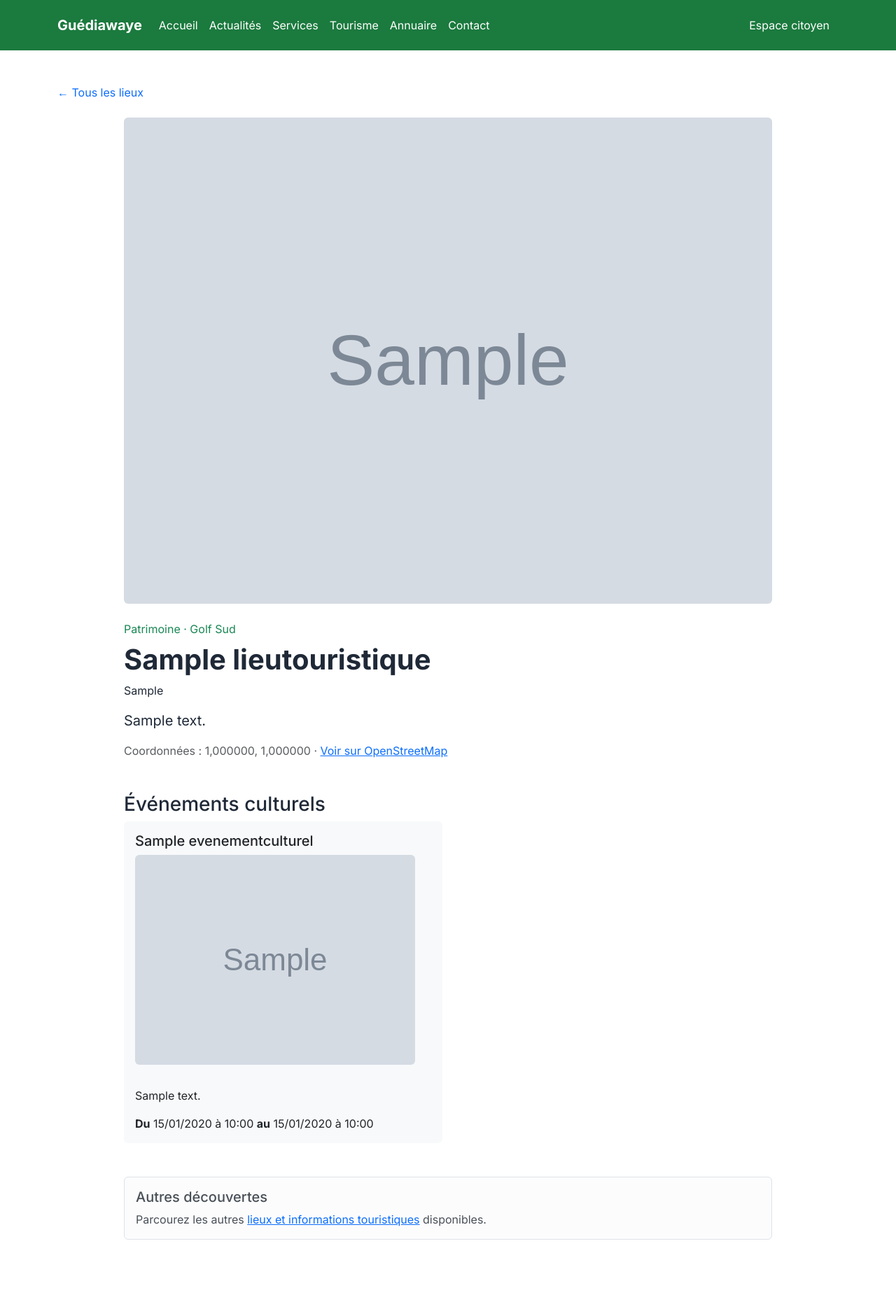
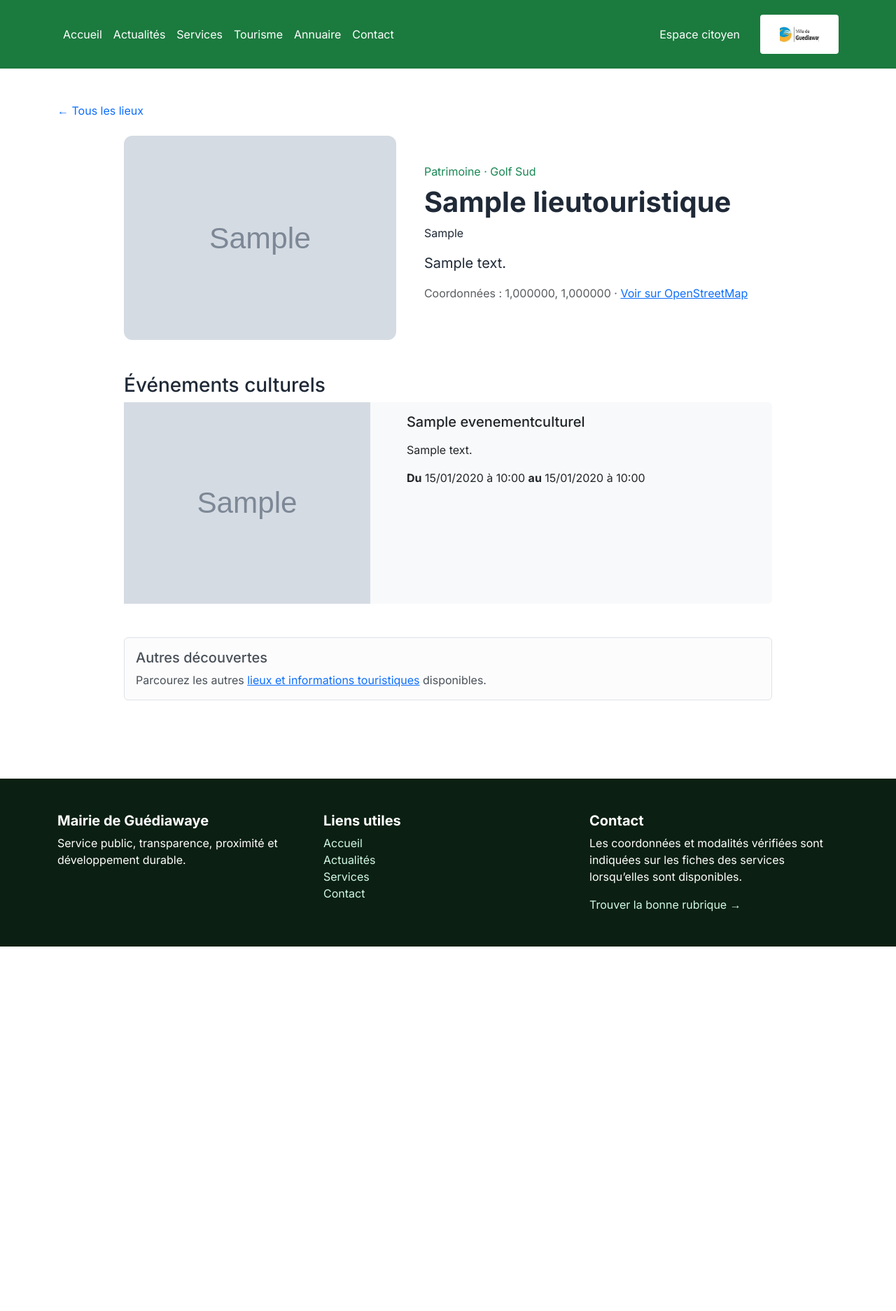
Before and after one commit to moussatan67-star/site_web_guediawaye, a Django app: a page that uses projet_guediawaye/templates/includes/header.html in a window 1280 px wide. Shown: the top 1874 px of the page at 70% size. After the commit the page ends 1353 px from the top, so only its background shows below. Run offline with Django 5.2, Linux system fonts and the light colour scheme; data comes from the database, SQL or seed files in the repository; tables that the repository leaves empty hold one stand-in row (values such as "Sample post"); grey boxes marked "Sample" are stand-in pictures.

Commit message:
modification des pages

```diff
--- a/projet_guediawaye/static/css/custom.css
+++ b/projet_guediawaye/static/css/custom.css
@@ -39,6 +39,20 @@ table {
 
 .site-header .navbar-brand {
   white-space: nowrap;
+}
+
+.site-header .site-brand {
+  margin-right: 0;
+  margin-left: auto;
+}
+
+.site-header .site-brand img {
+  display: block;
+  width: 7rem;
+  height: 3.5rem;
+  object-fit: contain;
+  background: var(--color-white);
+  border-radius: 0.25rem;
 }
 
 .site-header .navbar-brand,
@@ -119,6 +133,73 @@ table {
   border: 0;
 }
 
+.alternating-media-list > .media-text-item {
+  flex: 0 0 100%;
+  width: 100%;
+}
+
+.alternating-media-list {
+  row-gap: 3rem;
+}
+
+.media-text-item.has-media > article {
+  display: flex;
+  flex-direction: row;
+  gap: 2.25rem;
+  min-height: 18rem;
+}
+
+.media-text-item.has-media:nth-child(even) > article {
+  flex-direction: row-reverse;
+}
+
+.media-text-item.has-media > article > .media-text-image {
+  flex: 0 0 38%;
+  width: 38%;
+  height: auto;
+  min-height: 18rem;
+  object-fit: cover;
+}
+
+.media-text-item.has-media > article > .media-text-logo {
+  object-fit: contain;
+  padding: 2rem;
+  background: var(--color-light);
+}
+
+.media-text-item.has-media > article > .card-body {
+  flex: 1 1 62%;
+}
+
+.media-text-row {
+  display: flex;
+  align-items: center;
+  gap: 2.5rem;
+}
+
+.media-text-row > .media-text-image {
+  flex: 0 0 42%;
+  width: 42%;
+  max-height: 28rem;
+  object-fit: cover;
+  border-radius: 0.75rem;
+}
+
+.media-text-row > .media-text-logo {
+  object-fit: contain;
+  padding: 2rem;
+  background: var(--color-light);
+}
+
+.media-text-row > .media-text-content {
+  flex: 1 1 58%;
+  min-width: 0;
+}
+
+.alternating-media-list > .media-text-item:nth-child(even) > .media-text-row {
+  flex-direction: row-reverse;
+}
+
 .btn-primary {
   background: var(--color-green);
   border-color: var(--color-green);
--- a/projet_guediawaye/templates/includes/header.html
+++ b/projet_guediawaye/templates/includes/header.html
@@ -1,7 +1,7 @@
+{% load static %}
 <header class="site-header">
     <div class="container">
         <nav class="navbar navbar-expand-lg navbar-light py-3">
-            <a class="navbar-brand fw-bold" href="/">Guédiawaye</a>
             <button class="navbar-toggler" type="button" data-bs-toggle="collapse" data-bs-target="#mainNav" aria-controls="mainNav" aria-expanded="false" aria-label="Toggle navigation">
                 <span class="navbar-toggler-icon"></span>
             </button>
@@ -16,6 +16,9 @@
                 </ul>
                 <a class="btn btn-primary" href="/comptes/login/">Espace citoyen</a>
             </div>
+            <a class="navbar-brand site-brand ms-lg-3" href="/" aria-label="Guédiawaye, accueil">
+                <img src="{% static 'images/logo.jpg' %}" alt="Ville de Guédiawaye">
+            </a>
         </nav>
     </div>
 </header>
--- a/projet_guediawaye/templates/tourisme/detail.html
+++ b/projet_guediawaye/templates/tourisme/detail.html
@@ -9,7 +9,32 @@
         <div class="row justify-content-center mt-4">
             <div class="col-lg-10">
                 {% if lieu.photo %}
-                    <img src="{{ lieu.photo.url }}" class="img-fluid rounded mb-4 w-100" alt="{{ lieu.nom }}">
+                    <div class="media-text-row mb-5">
+                        <img src="{{ lieu.photo.url }}" class="media-text-image" alt="{{ lieu.nom }}">
+                        <div class="media-text-content">
+                            <p class="text-success mb-2">{{ lieu.get_categorie_display }} · {{ lieu.commune.nom }}</p>
+                            <h1>{{ lieu.nom }}</h1>
+                            {% if lieu.adresse %}<p>{{ lieu.adresse }}</p>{% endif %}
+                            <div class="fs-5">{{ lieu.description|linebreaks }}</div>
+                            {% if lieu.latitude and lieu.longitude %}
+                                <p class="text-muted">
+                                    Coordonnées : {{ lieu.latitude }}, {{ lieu.longitude }} ·
+                                    <a href="https://www.openstreetmap.org/?mlat={{ lieu.latitude }}&amp;mlon={{ lieu.longitude }}#map=16/{{ lieu.latitude }}/{{ lieu.longitude }}" target="_blank" rel="noopener noreferrer">Voir sur OpenStreetMap</a>
+                                </p>
+                            {% endif %}
+                        </div>
+                    </div>
+                {% else %}
+                    <p class="text-success mb-2">{{ lieu.get_categorie_display }} · {{ lieu.commune.nom }}</p>
+                    <h1>{{ lieu.nom }}</h1>
+                    {% if lieu.adresse %}<p>{{ lieu.adresse }}</p>{% endif %}
+                    <div class="fs-5">{{ lieu.description|linebreaks }}</div>
+                    {% if lieu.latitude and lieu.longitude %}
+                        <p class="text-muted">
+                            Coordonnées : {{ lieu.latitude }}, {{ lieu.longitude }} ·
+                            <a href="https://www.openstreetmap.org/?mlat={{ lieu.latitude }}&amp;mlon={{ lieu.longitude }}#map=16/{{ lieu.latitude }}/{{ lieu.longitude }}" target="_blank" rel="noopener noreferrer">Voir sur OpenStreetMap</a>
+                        </p>
+                    {% endif %}
                 {% endif %}
                 {% if lieu.photos.all %}
                     <section class="mb-5" aria-labelledby="galerie-lieu">
@@ -24,28 +49,18 @@
                         </div>
                     </section>
                 {% endif %}
-                <p class="text-success mb-2">{{ lieu.get_categorie_display }} · {{ lieu.commune.nom }}</p>
-                <h1>{{ lieu.nom }}</h1>
-                {% if lieu.adresse %}<p>{{ lieu.adresse }}</p>{% endif %}
-                <div class="fs-5">{{ lieu.description|linebreaks }}</div>
-                {% if lieu.latitude and lieu.longitude %}
-                    <p class="text-muted">
-                        Coordonnées : {{ lieu.latitude }}, {{ lieu.longitude }} ·
-                        <a href="https://www.openstreetmap.org/?mlat={{ lieu.latitude }}&mlon={{ lieu.longitude }}#map=16/{{ lieu.latitude }}/{{ lieu.longitude }}" target="_blank" rel="noopener noreferrer">Voir sur OpenStreetMap</a>
-                    </p>
-                {% endif %}
                 {% if evenements %}
                     <section class="mt-5">
                         <h2 class="h3">Événements culturels</h2>
-                        <div class="row g-3">
+                        <div class="row g-3 alternating-media-list">
                             {% for evenement in evenements %}
-                                <div class="col-md-6">
-                                    <div class="card h-100 border-0 bg-light">
+                                <div class="col-12 media-text-item{% if evenement.image %} has-media{% endif %}">
+                                    <article class="card h-100 border-0 bg-light">
+                                        {% if evenement.image %}
+                                            <img src="{{ evenement.image.url }}" class="media-text-image" alt="{{ evenement.titre }}">
+                                        {% endif %}
                                         <div class="card-body">
                                             <h3 class="h5">{{ evenement.titre }}</h3>
-                                            {% if evenement.image %}
-                                                <img src="{{ evenement.image.url }}" class="img-fluid rounded mb-3" alt="{{ evenement.titre }}">
-                                            {% endif %}
                                             <p>{{ evenement.description|linebreaks }}</p>
                                             <p class="mb-0"><strong>Du</strong> {{ evenement.date_debut|date:"d/m/Y à H:i" }} <strong>au</strong> {{ evenement.date_fin|date:"d/m/Y à H:i" }}</p>
                                             {% if evenement.photos.all %}
@@ -59,7 +74,7 @@
                                                 </div>
                                             {% endif %}
                                         </div>
-                                    </div>
+                                    </article>
                                 </div>
                             {% endfor %}
                         </div>
```
Also changed, not shown: other parts of projet_guediawaye/static/css/custom.css (+36 -0 lines), projet_guediawaye/templates/actualites/detail.html (+6 -2 lines), projet_guediawaye/templates/actualites/list.html (+6 -6 lines), projet_guediawaye/templates/annuaire/detail.html (+12 -4 lines), projet_guediawaye/templates/annuaire/list.html (+5 -5 lines), projet_guediawaye/templates/tourisme/list.html (+6 -6 lines), projet_guediawaye/static/images/images (1).jpg (added), projet_guediawaye/static/images/images.jpg (added), projet_guediawaye/static/images/logo.jpg (added).
